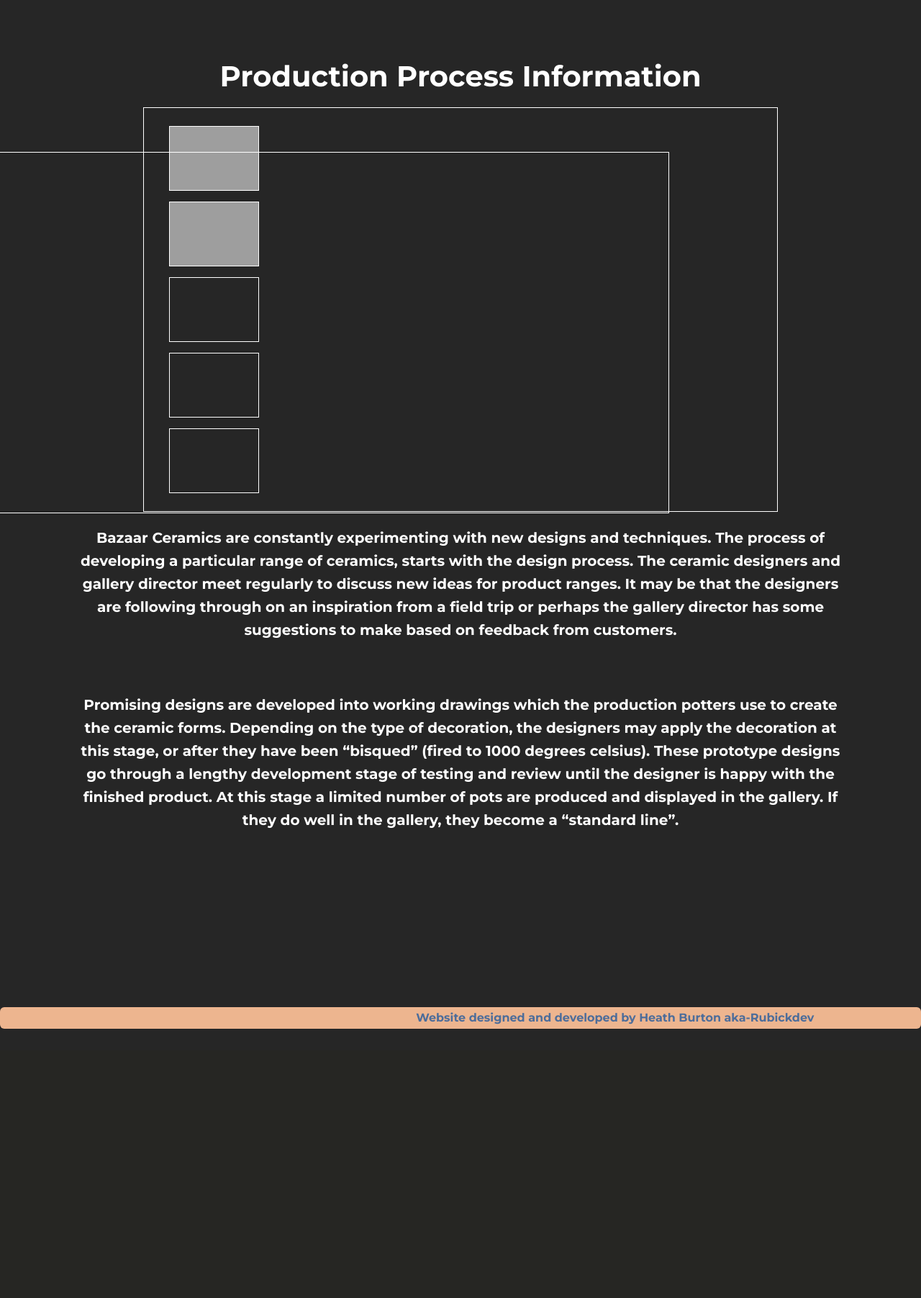
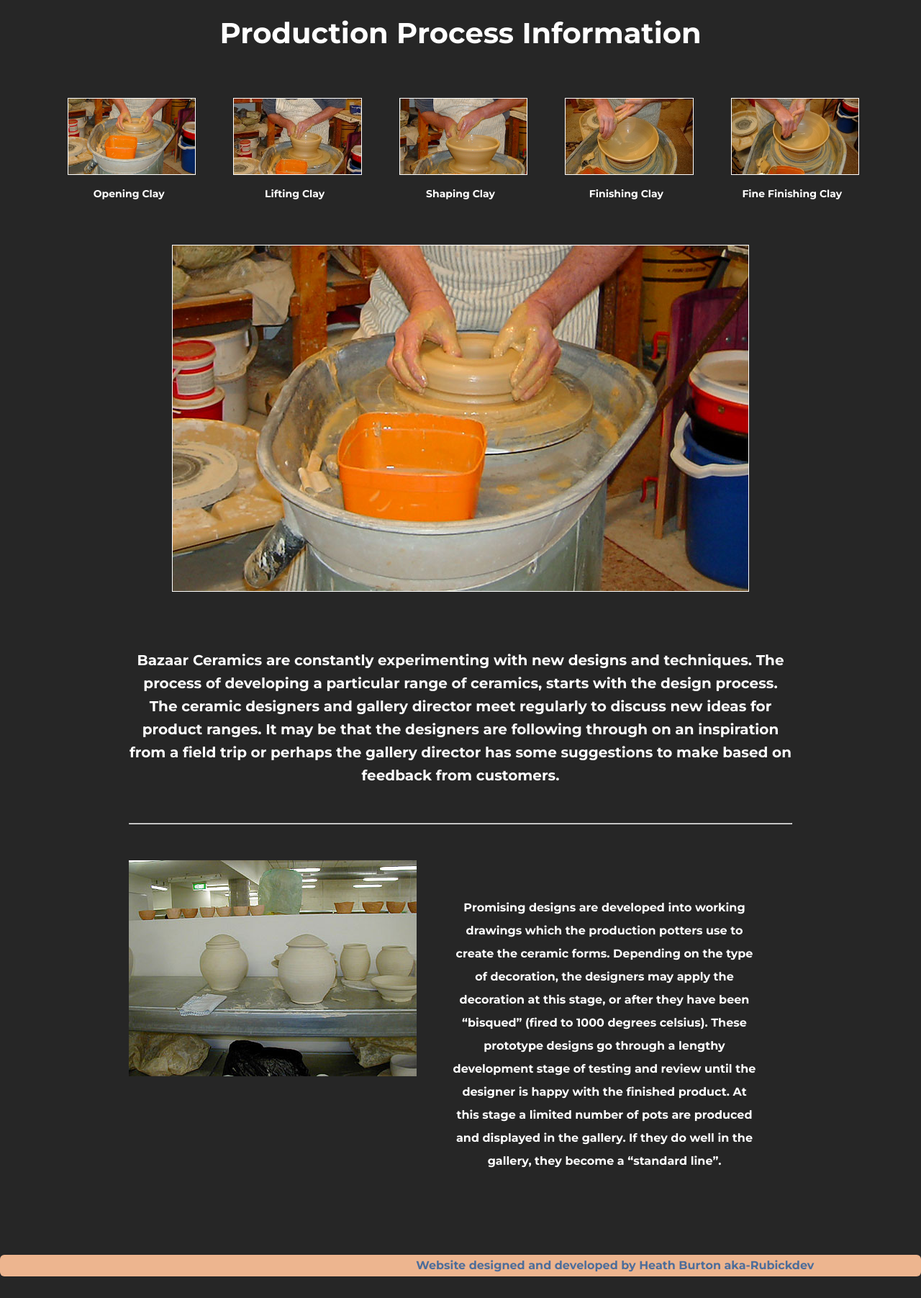
Before and after one commit to Rubick-dev/TAFEbcPracTaskC, a PHP site: page /html/about/production.html in a window 1280 px wide. Shown: the part 166-1969 px from the top of the page at 72% size. Before the commit the page ends 1595 px from the top, so only its background shows below. Run offline with PHP 8.4, Linux system fonts and the light colour scheme; grey boxes are pictures that could not be loaded.

Commit message:
Production Process page content pre script imp

```diff
--- a/html/about/production.html
+++ b/html/about/production.html
@@ -63,22 +63,58 @@
 
   </header> <!-- End of Header Section (NAV)-->
 
-<div class="container2"> <!--  ## Company Background content Start Area ## -->
   <div>
     <h1>Production Process Information</h1>
   </div>
-  <div class="imageContainer">
-    <input type="radio" name="image" id="imageOne">
-    <input type="radio" name="image" id="imagetwo">
-    <input type="radio" name="image" id="imageThr">
-    <input type="radio" name="image" id="imageFou">
-    <input type="radio" name="image" id="imageFiv">
-      <div class="displayImage">
+
+
+  <div class="container2"> <!--  ## Company Productction Pricess content Start Area ## -->
+
+    <div class="row">
+      <div class="col">
+        <img class="tnImage" src="../../images/slideshow/thumbs/openingclaysmall.jpg" id="imageOne">
+        <div class="desc">
+          Opening Clay
         </div>
       </div>
 
+      <div class="col">
+        <img class="tnImage" src="../../images/slideshow/thumbs/liftingclaysmall.jpg" id="imageTwo">
+        <div class="desc">
+          Lifting Clay
+        </div>
+      </div>
+
+      <div class="col">
+        <img class="tnImage" src="../../images/slideshow/thumbs/sequence12small.jpg" id="imageThr">
+        <div class="desc">
+          Shaping Clay
+        </div>
+      </div>
+
+      <div class="col">
+        <img class="tnImage" src="../../images/slideshow/thumbs/finishing2small.jpg" id="imageFou">
+        <div class="desc">
+          Finishing Clay
+        </div>
+      </div>
+
+      <div class="col">
+        <img class="tnImage" src="../../images/slideshow/thumbs/finishingsmall.jpg" id="imageFiv">
+        <div class="desc">
+          Fine Finishing Clay
+        </div>
+      </div>
+    </div> <!-- Closing Row Div encasing the 5 Thumbnail images-->
+
+    <div class="displayImage" id="selectedImage">
+      <img src="../../images/slideshow/enlarged/openingclay.jpg" class="">
+    </div>
+
+
+  <div class="prodTextInfo">
     <div>
-    <p>
+      <p class="topText">
         Bazaar Ceramics are constantly experimenting with new designs and techniques.
         The process of developing a particular range of ceramics, starts with the design process.
         The ceramic designers and gallery director meet regularly to discuss new ideas for
@@ -86,8 +122,17 @@
         a field trip or perhaps the gallery director has some suggestions to make based on
         feedback from customers.
       </p>
-    <br>
-    <p>
+    </div>
+
+    <hr class="seperator">
+
+    <div class="imgandtext">
+      <div class="prodResult">
+        <img src="../../images/slideshow/prodresult.jpg">
+      </div>
+
+      <div>
+        <p class="bottomText">
           Promising designs are developed into working drawings which the production potters use
           to create the ceramic forms.  Depending on the type of decoration, the designers may
           apply the decoration at this stage, or after they have been “bisqued” (fired to 1000
@@ -97,7 +142,12 @@
           well in the gallery, they become a “standard line”.
         </p>
       </div>
+
+    </div>
+  </div> <!-- End of ProdTextInfo Div-->
+
   <br><br><br><br><br>
+
 </div> <!-- ### End of Container2 and section info ###-->
 
 
--- a/styles/slideshowstyles.css
+++ b/styles/slideshowstyles.css
@@ -4,56 +4,74 @@
   background: #262626;
 }
 
+h1 {
+text-align: center;
+margin-top: 30px;
+}
+
 .container2 {
-  margin: 5% 8%;
+  margin: 5% 5%;
 }
-.imageContainer {
+
+.row {
+  display: flex;
+}
+
+.col {
+  flex: 20%;
+  padding: 5px;
+}
+
+.tnImage {
   width: 80%;
-  height: 540px;
+  height: auto;
   border: 1px solid white;
+  display: block;
+  margin-left: 25px;
+  margin-top: 5px;
+  cursor: pointer;
+}
+
+.desc {
+  width: 80%;
+  display: block;
+  font-size: .7em;
+  text-align: center;
+  margin: auto;
   padding: 10px;
 }
 
-input[type="radio"]{
-  width: 125px;
-  height: 90px;
+.displayImage img{
+  width: auto;
+  height: auto;
   border: 1px solid white;
-  display: block;
-  margin-left: 25px;
-  -webkit-appearance: none;
-    margin-top: 15px;
-}
-
-.displayImage {
-  width: 1000px;
-  height: 500px;
-  border: 1px solid white;
-  position: absolute;
-  top: 377px;
-  right: 350px;
-}
-
-#imageOne {
-  background-image: url(../images/slideshow/openingclaysmall.jpg);
+  margin-top: 40px;
   background-size: cover;
 }
 
-#imagetwo {
-  background-image: url(../images/slideshow/openingclaysmall.jpg);
-  background-size: cover;
+.prodTextInfo {
+  width: 80%;
+  margin-top: 50px;
 }
 
-#imagethr {
-  background-image: url(../images/slideshow/openingclaysmall.jpg);
-  background-size: cover;
+.topText {
+  margin-bottom: 20px;
+  font-size: 1em;
+}
+.seperator {
+  margin-top: 50px;
+  margin-bottom: 50px;
 }
 
-#imageOfou {
-  background-image: url(../images/slideshow/openingclaysmall.jpg);
-  background-size: cover;
+.imgandtext{
+  display: flex;
 }
 
-#imagefiv {
-  background-image: url(../images/slideshow/openingclaysmall.jpg);
-  background-size: cover;
+.prodResult {
+
 }
+
+.bottomText {
+  margin: 50px;
+  font-size: .8em;
+}
```
Also changed, not shown: images/slideshow/enlarged/finishing2.jpg (renamed from images/slideshow/finishing2.jpg), images/slideshow/enlarged/liftingclay.jpg (renamed from images/slideshow/liftingclay.jpg), images/slideshow/prodresult.jpg (added), images/slideshow/thumbs/finishing2small.jpg (added), images/slideshow/thumbs/finishingsmall.jpg, images/slideshow/thumbs/liftingclaysmall.jpg (added). Lines whose indentation alone changed are shown as unchanged.
